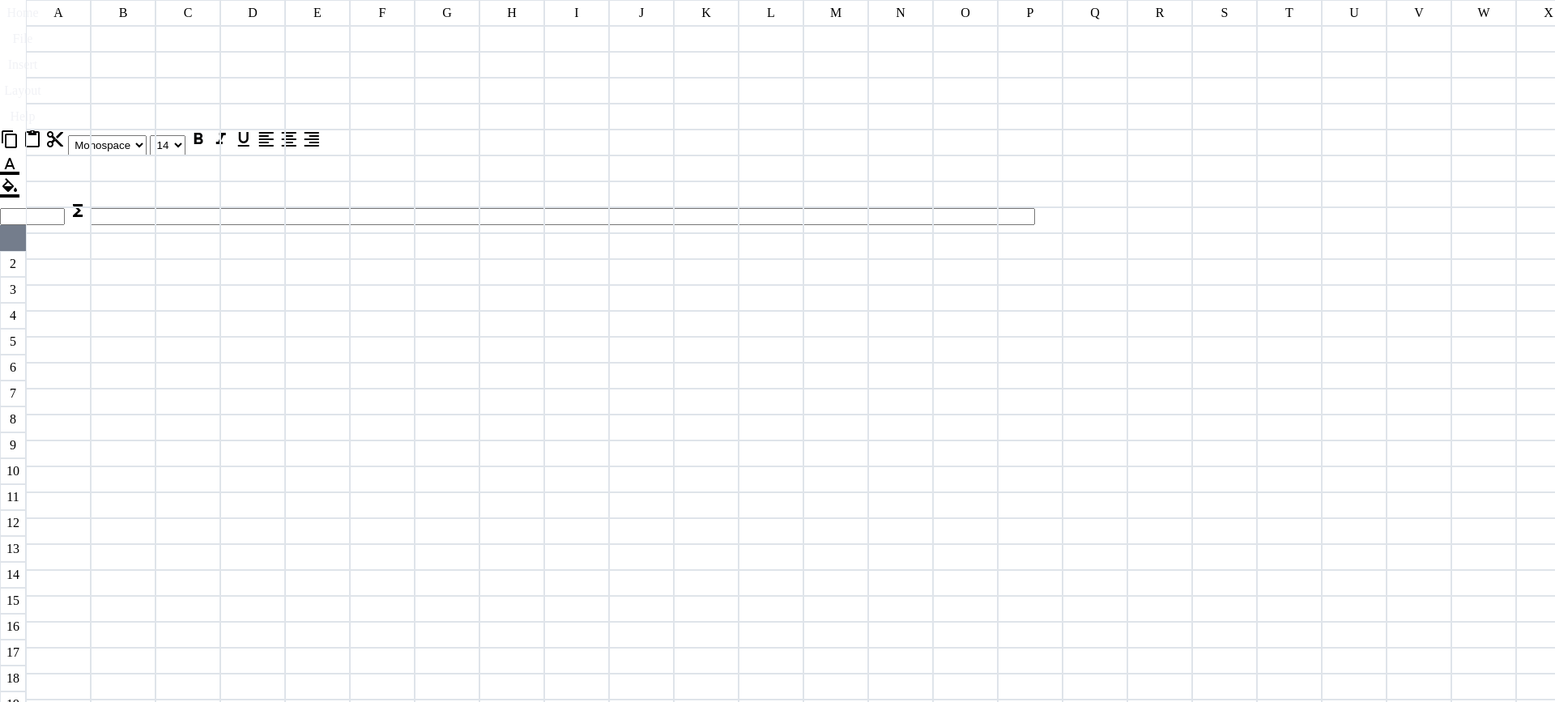
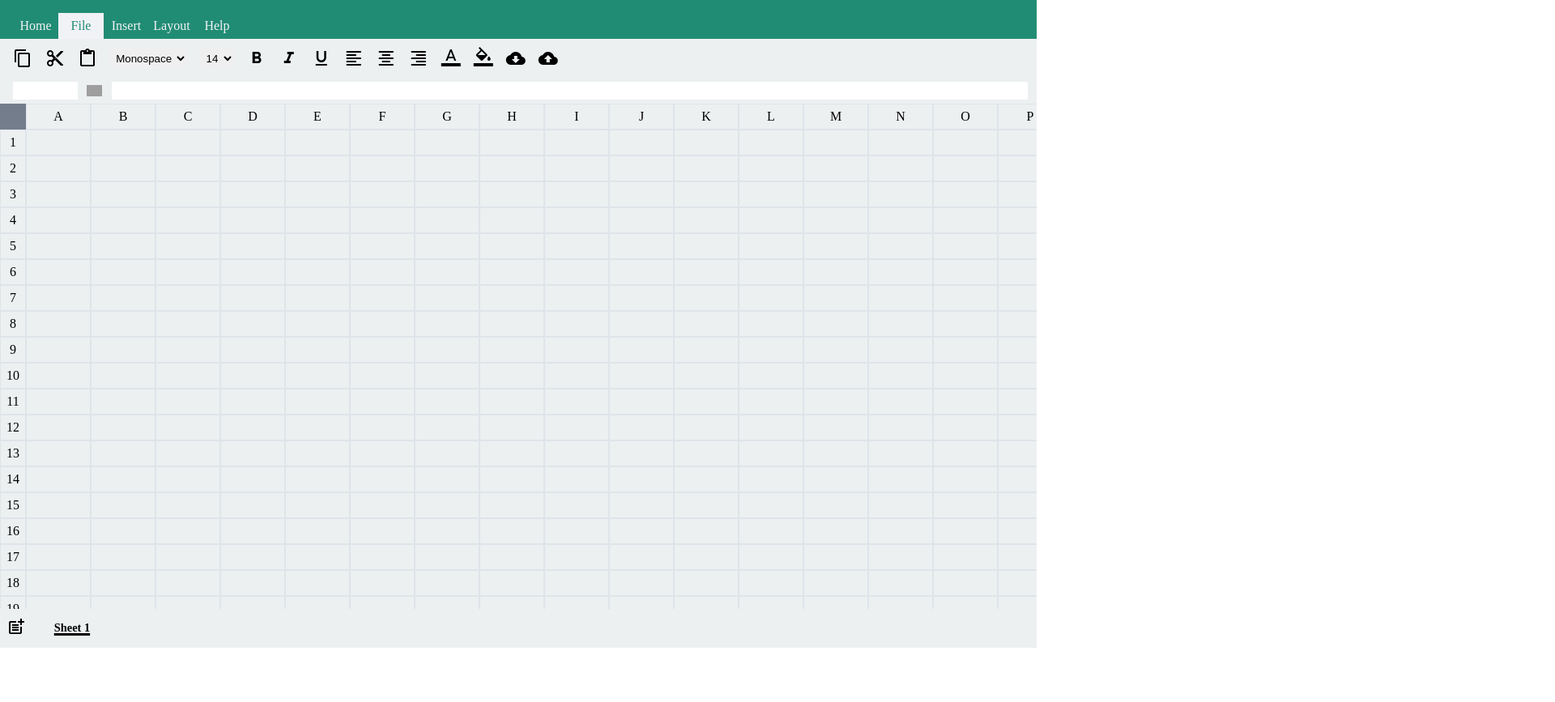
Before and after one commit to Arpit319-byte/Excel_Clone, a plain HTML site: page index.html in a window 1280 px wide. Shown: the top 867 px of the page at 81% size, 1920 px wide, since content can reach past the window. After the commit the page ends 800 px from the top, so only its background shows below. Drawn offline with Linux system fonts and the light colour scheme; grey boxes are pictures that could not be loaded.

Commit message:
updated code

```diff
--- a/index.html
+++ b/index.html
@@ -1,44 +1,44 @@
 <!DOCTYPE html>
 <html lang="en">
+
 <head>
     <meta charset="UTF-8">
     <meta http-equiv="X-UA-Compatible" content="IE=edge">
     <meta name="viewport" content="width=device-width, initial-scale=1.0">
     <link rel="stylesheet" href="./style.css">
-    <link href="https://fonts.googleapis.com/icon?family=Material+Icons"
-      rel="stylesheet">
+    <link href="https://fonts.googleapis.com/icon?family=Material+Icons" rel="stylesheet">
     <title>Excel</title>
 </head>
+
 <body>
-    <div class="page-action-cont">
+    <div class="page-actions-cont">
         <div class="page-action">Home</div>
-       <div class="page-action">File</div>
+        <div class="page-action selected-page-action">File</div>
         <div class="page-action">Insert</div>
         <div class="page-action">Layout</div>
         <div class="page-action">Help</div>
     </div>
-    <div class="cellprops-action-cont">
-        <span class="material-icons">
+    <div class="cellprop-actions-cont">
+        <span class="material-icons copy">
             content_copy
         </span>
-
-        <span class="material-icons">
+        <span class="material-icons cut">
+            content_cut
+        </span>
+        <span class="material-icons paste">
             content_paste
-        </span>
-        <span class="material-icons">
-            content_cut
         </span>
         <select class="font-family-prop">
             <option value="monospace">Monospace</option>
-               <option value="sans-Serif">Sans-Serif</option>
+            <option value="sans-serif">Sans-Serif</option>
             <option value="fantasy">Fantasy</option>
-               <option value="cursiveq">Cursive</option>
+            <option value="cursive">Cursive</option>
         </select>
         <select class="font-size-prop">
             <option value="14">14</option>
-           <option value="14">16</option>
-           <option value="14">18</option>
-           <option value="14">20</option>
+            <option value="16">16</option>
+            <option value="18">18</option>
+            <option value="20">20</option>
         </select>
         <span class="material-icons bold">
             format_bold
@@ -64,42 +64,49 @@
             </span>
             <input type="color" class="font-color-prop">
         </div>
-
         <div class="color-prop">
             <span class="material-icons">
                 format_color_fill
             </span>
             <input type="color" class="BGcolor-prop">
         </div>
-
+        <span class="material-icons download">
+            cloud_download
+        </span>
+        <span class="material-icons open">
+            cloud_upload
+        </span>
     </div>
-    <div class="formula-action-cont">
+    <div class="formula-actions-cont">
         <input type="text" readonly class="address-bar">
-        <span class="material-icons">functions</span>
+        <img class="formula-icon" src="https://img.icons8.com/ios/50/000000/formula-fx.png" />
         <input type="text" class="formula-bar">
     </div>
-
-
-    <div class="grid-action-cont">
+    <div class="grid-cont">
         <div class="top-left-dummy-box"></div>
         <div class="address-col-cont"></div>
         <div class="cells-cont">
             <div class="address-row-cont"></div>
         </div>
-
     </div>
-    <div class="sheet-action-cont">
+    <div class="sheet-actions-cont">
         <div class="sheet-add-icon">
             <span class="material-icons">
                 post_add
             </span>
         </div>
-        <div class="sheet-folder-cont">
-            <div class="sheet-folder">Sheet1</div>
+        <div class="sheets-folder-cont">
         </div>
     </div>
 
     <script src="./grid.js"></script>
+    <script src="./cyclicPathTrace.js"></script>
+    <script src="./cycleValidation.js"></script>
+    <script src="./sheetsHandling.js"></script>
     <script src="./cell-properties.js"></script>
+    <script src="./formula.js"></script>
+    <script src="./cutCopyPaste.js"></script>
+    <script src="./openSave.js"></script>
 </body>
+
 </html>
```
Also changed, not shown: grid.js (line endings or trailing spaces). Lines whose indentation alone changed are shown as unchanged.
